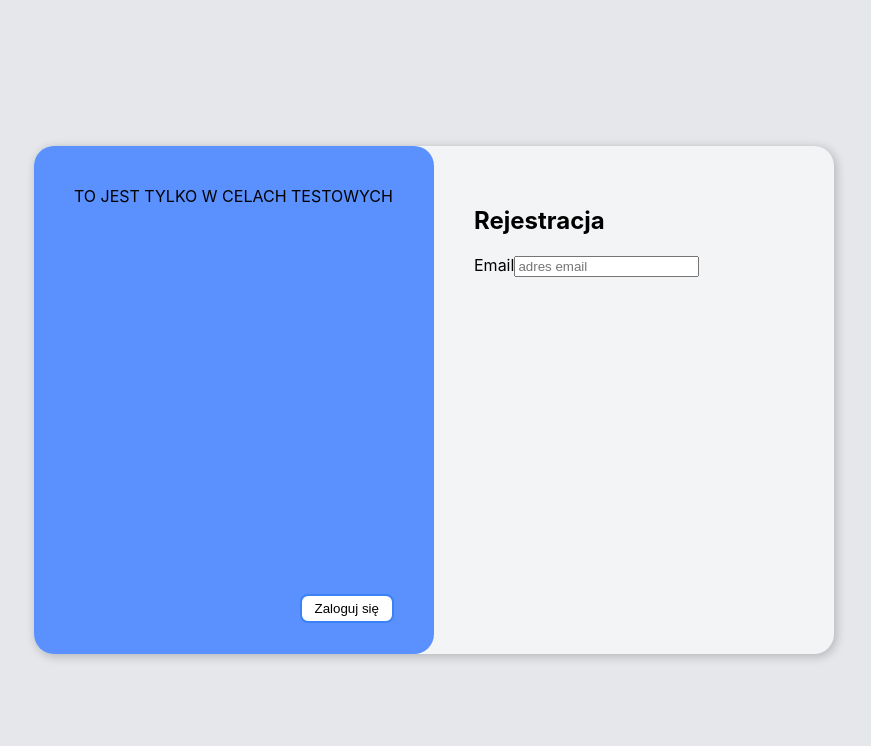
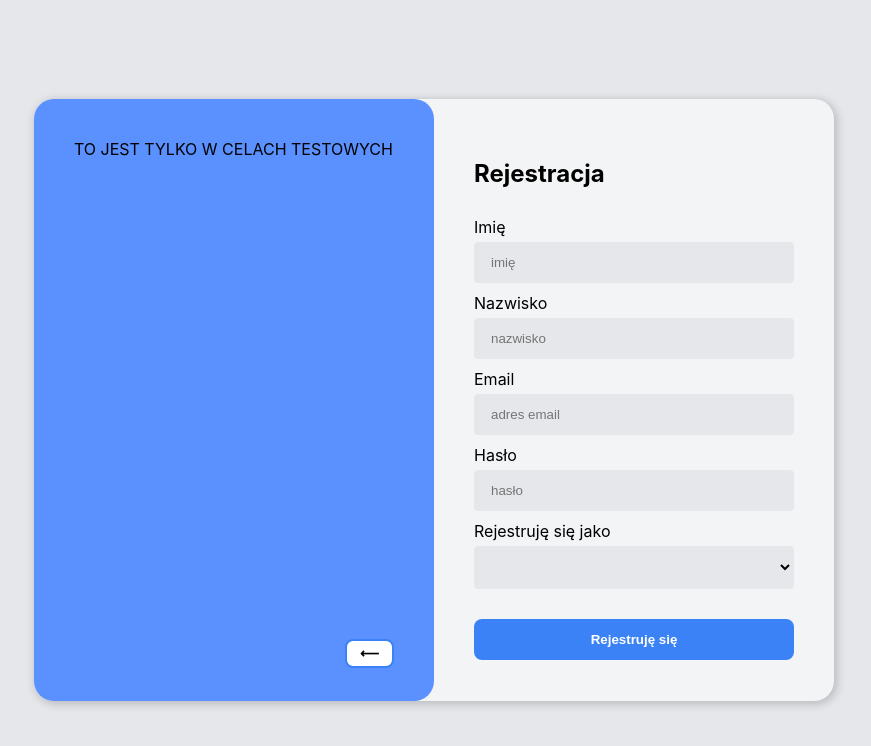
Before and after one commit to KGP2/KGP_Web_Frontend, a React (Create React App) app: page / in a window 1280 px wide. Both pictures are taken after a click on the button "Zarejestruj się". Shown: the top 746 px of the page, without its empty margins (206-1077 px from the left). Built offline with nearby package versions, Linux system fonts and the light colour scheme.

Commit message:
Dodanie formularzu rejestracyjnego
W tym commicie został dodany formularz rejestracyjny po prawej
stronie od logowania. Obecnie prawdziwa rejestracja nie została jeszcze
zaimplementowana.

```diff
--- a/src/LoginPage/LoginPage.css
+++ b/src/LoginPage/LoginPage.css
@@ -51,19 +51,25 @@
     flex-direction: column;
 }
 
-.LoginPage_Loginform > :nth-child(-n+2) {
+.LoginPage_Loginform > * {
     margin-top: 10px;
 
     display: flex;
     flex-direction: column;
 }
 
-.LoginPage_Loginform > :nth-child(-n+2) label{
+.LoginPage_Loginform > button {
+    margin-top: 10px;
+
+    display: grid;
+}
+
+.LoginPage_Loginform label{
     font-size: medium;
     margin-bottom: 5px;
 }
 
-.LoginPage_Loginform > :nth-child(-n+2) input {
+.LoginPage_Loginform input, .LoginPage_Loginform select {
     box-sizing: border-box;
     border-radius: 4px;
     background: #e5e7eb;
@@ -73,7 +79,7 @@
     transition: 0.2s;
 }
 
-.LoginPage_Loginform > :nth-child(-n+2) input:focus  {
+.LoginPage_Loginform input:focus  {
     outline: none;
 
     border-color: #5a91ff;
@@ -82,7 +88,8 @@
     transition: 0.2s;
 }
 
-.LoginPage_Loginform > :nth-child(3) {
+
+#RememberPassword {
     margin-top: 10px;
     margin-bottom: 25px;
 
@@ -140,6 +147,8 @@
     display: flex;
     flex-direction: row;
     align-items: center;
+
+    margin-top: 90px;
 }
 
 .LoginPage_login > :nth-child(5) > div {
@@ -177,5 +186,13 @@
     position: absolute;
     align-self: flex-end;
 
-    margin-top: 102%;
+    margin-top: 125%;
 }
+
+#LoginPage_Register {
+    margin-top: 30px;
+}
+
+#LoginPage_return_arrow {
+    font-weight: 700;
+}
--- a/src/LoginPage/LoginPage.js
+++ b/src/LoginPage/LoginPage.js
@@ -39,7 +39,7 @@ const LoginPage = () => {
                             <input type='password' placeholder='hasło'/>
                         </div>
 
-                        <div>
+                        <div id='RememberPassword'>
                             <a>Zapomniałeś hasło?</a>
                         </div>
 
@@ -64,11 +64,34 @@ const LoginPage = () => {
                 <div className='LoginPage_Register'>
                     <h2>Rejestracja</h2>
 
-                    <form>
+                    <form className='LoginPage_Loginform'>
+                        <div>
+                            <label>Imię</label>
+                            <input type='text' placeholder='imię'/>
+                        </div>
+                        <div>
+                            <label>Nazwisko</label>
+                            <input type='text' placeholder='nazwisko'/>
+                        </div>
                         <div>
                             <label>Email</label>
                             <input type='email' placeholder='adres email'/>
                         </div>
+                        <div>
+                            <label>Hasło</label>
+                            <input type='password' placeholder='hasło'/>
+                        </div>
+                        <div>
+                            <label>Rejestruję się jako</label>
+                            <select>
+                                <option></option>
+                                <option>Zwykła osoba</option>
+                                <option>Organizator</option>
+                            </select>
+                        </div>
+                        <button type="submit" className='LoginPage_LoginButton' id='LoginPage_Register'>
+                            Rejestruję się
+                        </button>
                     </form>
                 </div>
 
@@ -79,7 +102,7 @@ const LoginPage = () => {
                     </div>
                     {
                         !tryLogin ?
-                            <button className='LoginPage_Button_Login LoginPage_Button_Register' onClick={LogInClick}> Zaloguj się </button>
+                            <button className='LoginPage_Button_Login LoginPage_Button_Register' id='LoginPage_return_arrow' onClick={LogInClick}> &#10229; </button>
                             :
                             null
                     }
```
